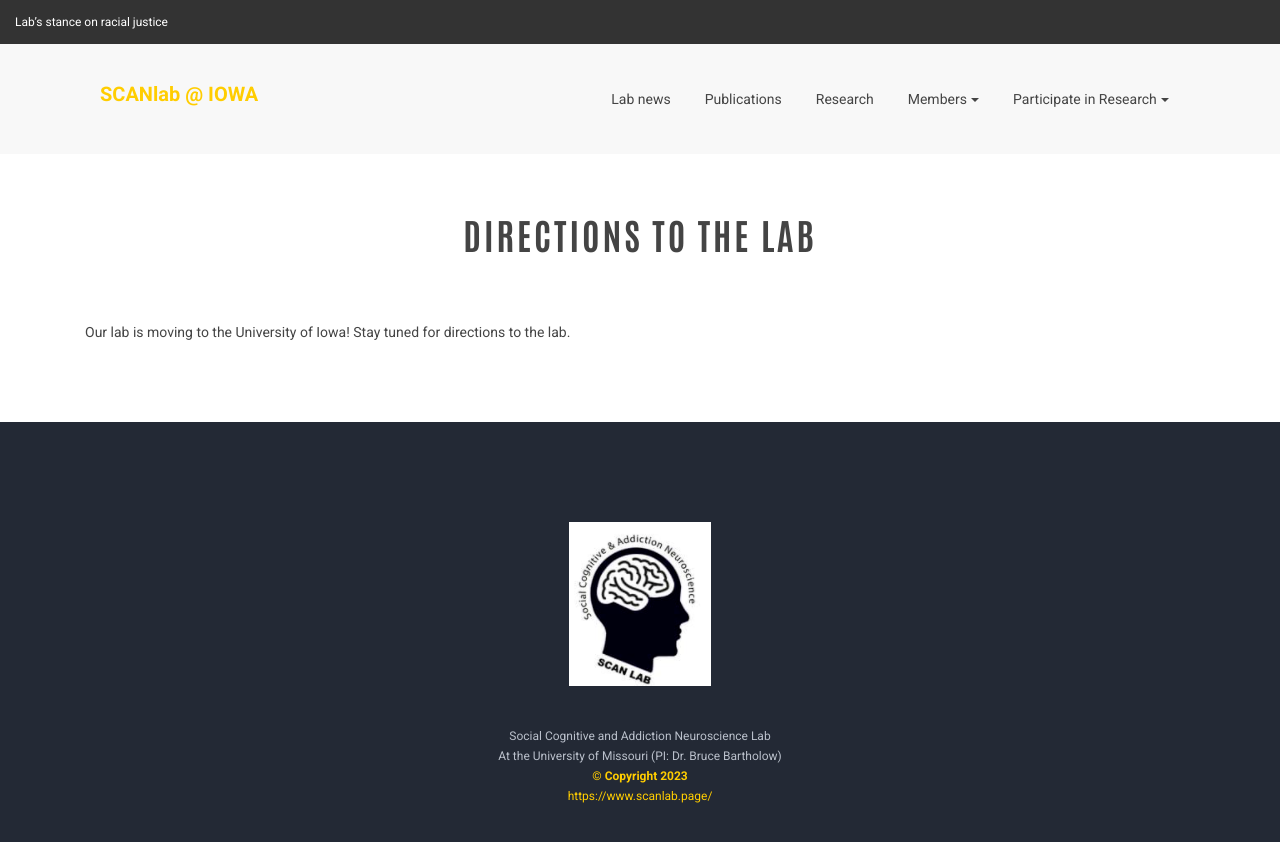
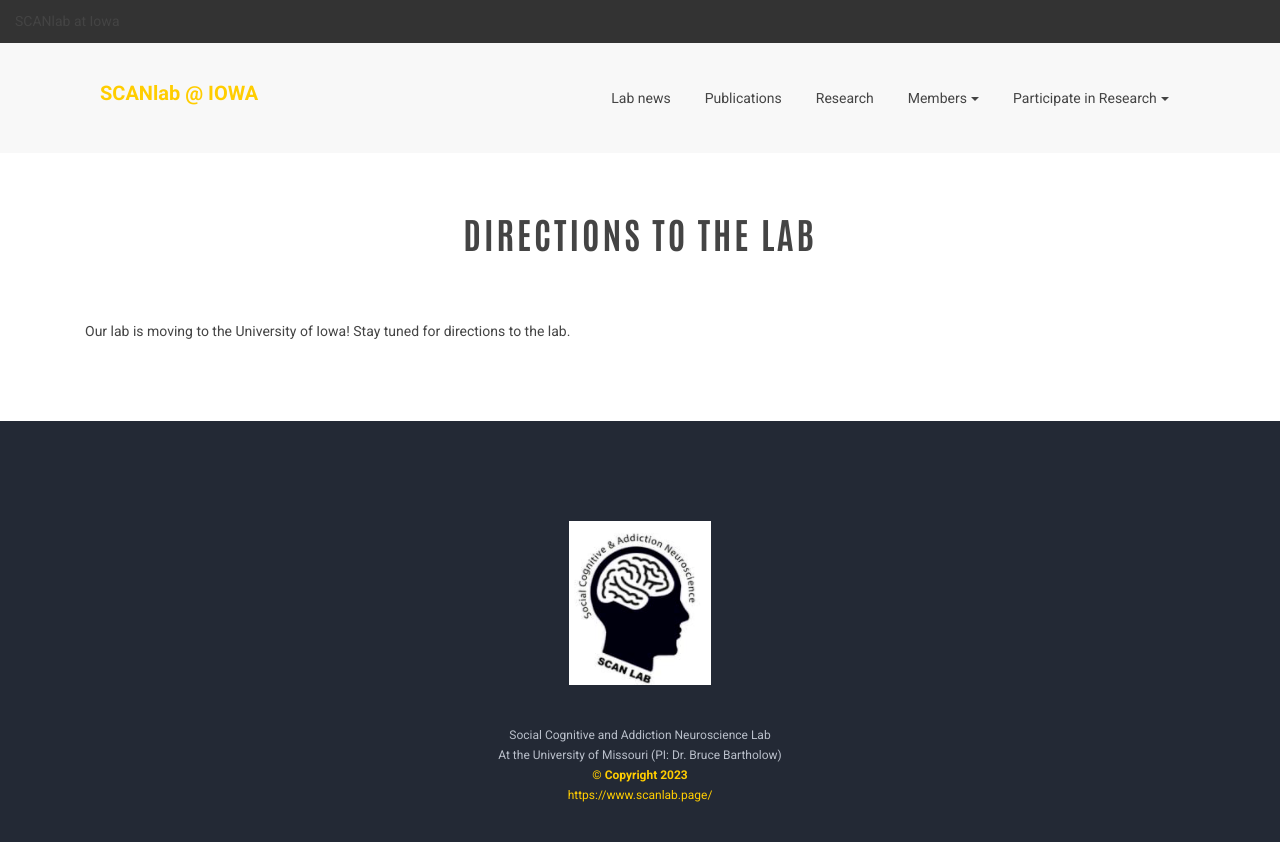
Before and after one commit to bartholow-scanlab/bartholow-scanlab.github.io, a Jekyll site: the page built from directions.html, in a window 1280 px wide. Shown: the top 842 px of the page. Built offline with Jekyll 4.4.1, drawn with Linux system fonts in a browser that asks for light colours; nearby versions of some CDN libraries.

Commit message:
Update nav-bar.html

```diff
--- a/_includes/themes/bootstrap/nav-bar.html
+++ b/_includes/themes/bootstrap/nav-bar.html
@@ -1,7 +1,7 @@
             <div class="top-menu">
               <p>
                 <span class="left">
-                  <a href="https://www.scanlab.page/assets/docs/pub/2020/Psychophysiology-2020-Gatzke%E2%80%90Kopp-SPR-statement-on-racial-justice.pdf"  target="_blank" rel="noopener noreferrer"> Lab’s stance on racial justice </a>
+                  SCANlab at Iowa
               	</span>
                 <span class="right hidden-sm-down">
                  {% if site.author.github %}<a href="https://github.com/{{ site.author.github }}/"><i class="fa fa-2x fa-github"></i></a>{% endif %}
```
